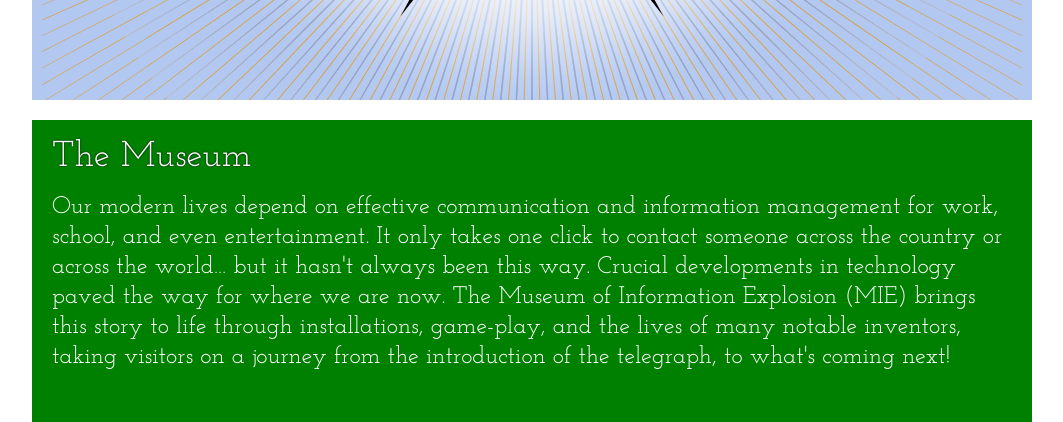
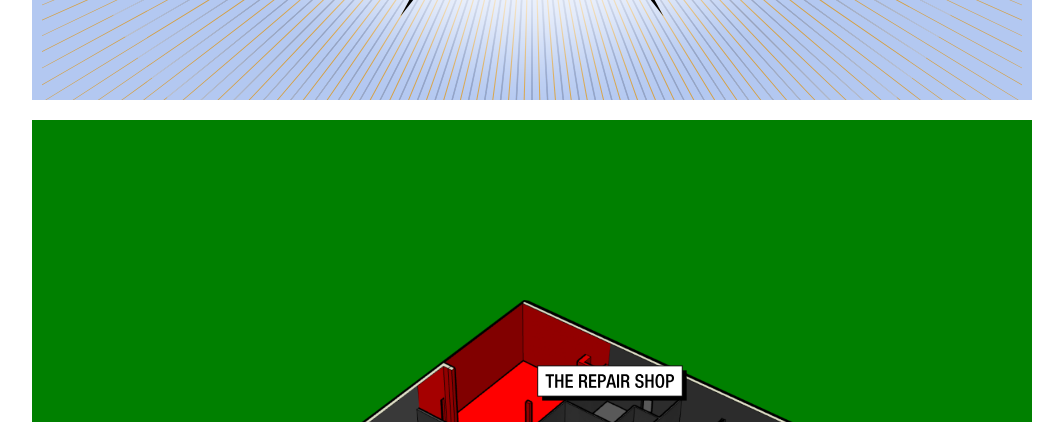
Before and after one commit to simnova/infoexplosion, a React (Create React App) app: page / in a window 1280 px wide. Shown: the part 700-1122 px from the top of the page, without its empty margins (108-1171 px from the left). Built offline with nearby package versions, Linux system fonts and the light colour scheme.

Commit message:
museum detail

```diff
--- a/src/layouts/root/pages/home.tsx
+++ b/src/layouts/root/pages/home.tsx
@@ -40,6 +40,9 @@
 import { ReactComponent as StarburstBlue } from '../../../assets/04-starburst-blue.svg';
 import { ReactComponent as StarburstGold } from '../../../assets/00-starburst-gold-on-center-no-bounding-box.svg';
 
+import MuseumPlan from '../../../assets/b-02-museum-plan.png';
+import { ReactComponent as MuseumPlanLabels } from '../../../assets/b-01-museum-plan-labels.svg';
+
 import { motion, useScroll, useInView } from 'framer-motion';
 import { useRef, useEffect, useState, useLayoutEffect } from 'react';
 import { useResizeDetector } from 'react-resize-detector';
@@ -49,13 +52,13 @@
 import NewsAndEventsBackground from '../../../assets/images/museums-victoria-QLezSKMJOnw-unsplash.jpg?sizes[]=200,sizes[]=600,sizes[]=1000&format=webp&useResponsiveLoader=true';
 import SupportTheMuseumBackground from '../../../assets/images/museums-victoria-TVe0IEdsVc8-unsplash.jpg?sizes[]=200,sizes[]=600,sizes[]=1000&format=webp&useResponsiveLoader=true';
 import { Heading, HeadingLevel } from '../../../components/atoms/heading';
-import { SubpageHeader } from '../../../components/atoms/subpage-header';
+
 
 
 export const Home: React.FC<any> = (_props) => {
   const ref = useRef(null);
   //const parentRef = useRef(null);
-
+  const museumRef = useRef(null);
   const aboutRef = useRef(null);
   const attractionsRef = useRef(null);
   const getInvolvedRef = useRef(null);
@@ -74,6 +77,7 @@
   const vw = Math.max(document.documentElement.clientWidth || 0, window.innerWidth || 0);
   const vh = Math.max(document.documentElement.clientHeight || 0, window.innerHeight || 0);
   const [vvalue, setvvalue] = useState(100);
+  const [attractionsProgressPercent, setAttractionsProgressPercent] = useState(0);
   if (!parentRef || !parentRef.current) {
    // console.log('parentRef is null');
   } else {
@@ -84,15 +88,32 @@
   const [width, setWidth] = useState(maxWidth);
   //const [parentWidth, setParentWidth] = useState(0);
 
-  const { scrollYProgress } = useScroll({
+  const { scrollYProgress:logoProgress } = useScroll({
     target: ref,
     offset: ['end 100px', 'start 300px'],
   });
+
+  const { scrollYProgress:attractionsProgress} = useScroll({
+    target: museumRef,
+    offset: ['end 100px', 'start 300px'],
+  });
+  useEffect(() => {
+    const attractionsProgressChange = attractionsProgress.onChange((v) => {
+      console.log('attractionsProgressChange', v);
+      setAttractionsProgressPercent(v);
+    });
+    return () => {
+      attractionsProgressChange();
+    };
+  },[attractionsProgress]);
+
+
+
  // console.log('parentRef:', parentRef.current);
   const targetWidth = vw > 1000 ? 300 : 300 * (vw / 1000);
   const targetHeaderOffset = vw > 1000 ? 50 : 50 * (vw / 1000);
   useEffect(() => {
-    const unsubProgress = scrollYProgress.onChange((v) => {
+    const unsubProgress = logoProgress.onChange((v) => {
       setvvalue(v);
     //  console.log('scrollPercent:', v);
       var newWidth = Math.max(maxWidth * v, targetWidth);
@@ -253,15 +274,30 @@
             </div>
           </div>
 
-          <div ref={attractionsRef} style={{ marginTop:'20px',minHeight: '500px', backgroundColor: 'green', padding: '10px 20px', color: 'white' }}>
-            <Heading level={HeadingLevel.H1}  style={{textShadow: "black 0px 0px 2px", color:"white"}}>The Museum</Heading>
-            <p>
+
+          <motion.div ref={museumRef} style={{ marginTop:'20px',minHeight: '500px', backgroundColor: 'green', padding: '10px 20px', color: 'white' }}>
+
+
+            <motion.div style={{ display: 'flex', justifyContent: 'center', alignItems: 'center' }}>
+              <motion.div style={{position:'relative',  maxWidth:`${Math.max(attractionsProgressPercent,.3)*100}%`}}>
+              <MuseumPlanLabels style={{position:"absolute", zIndex:1}} />
+                <img src={MuseumPlan} style={{position:"relative"}} alt="Museum Plan" />
+              </motion.div>
+            </motion.div>
+
+
+
+            <div className={styles['card']}>
+              <div>
+              <Heading level={HeadingLevel.H1}  style={{textShadow: "white 0px 0px 2px", color:"black"}}>The Museum</Heading><br/>
               Our modern lives depend on effective communication and information management for work, school, and even entertainment. It only takes one click to contact
               someone across the country or across the world… but it hasn't always been this way. Crucial developments in technology paved the way for where we are now. The
               Museum of Information Explosion (MIE) brings this story to life through installations, game-play, and the lives of many notable inventors, taking visitors on a
               journey from the introduction of the telegraph, to what's coming next!
-            </p>
-          </div>
+              </div>
+
+              </div>
+          </motion.div>
           <div ref={aboutRef} style={{position:'relative', marginTop:'20px',minHeight: '500px', padding: '10px 20px 50px 20px', color: 'white' }}>
             <div style={{position:'relative', zIndex:1}}>
               <Heading level={HeadingLevel.H1}  style={{padding:'25px 20px', textShadow: "black 0px 0px 5px", color:"white",background: "linear-gradient(90deg, rgba(0,0,0,.5) 52%, rgba(0,0,0,.2) 100%)"}}>About</Heading>
```
